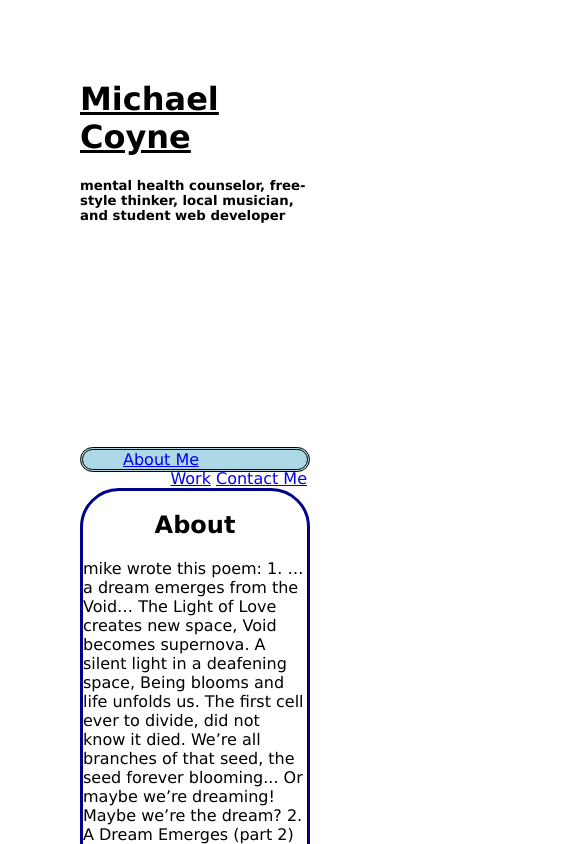
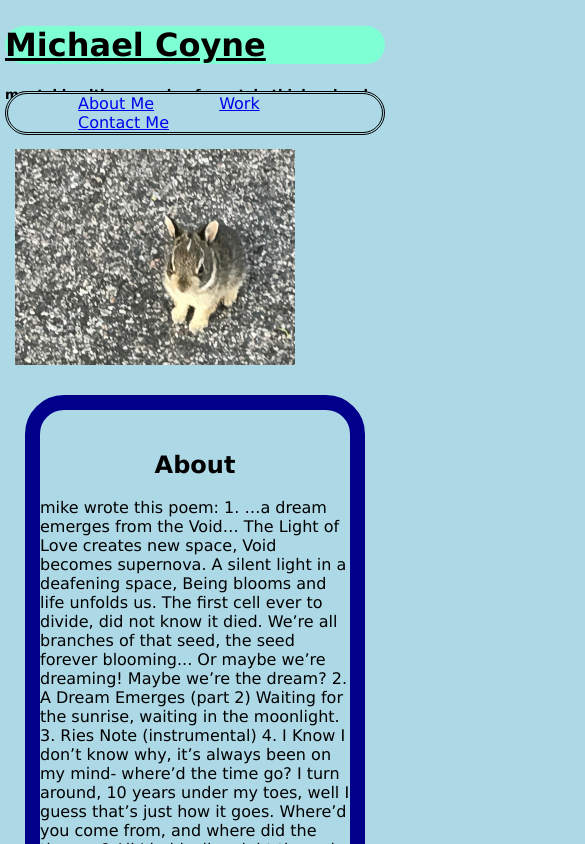
Before and after one commit to MikeCoyne/portfolio, a plain HTML site: page index.html in a window 390 px wide. Shown: the top 844 px of the page, 585 px wide, since content can reach past the window. Drawn offline with Linux system fonts and the light colour scheme.

```diff
--- a/index.html
+++ b/index.html
@@ -9,20 +9,23 @@
     <title>Michael's Portfolio</title>
 </head>
 
-<body>
+<body class="all">
 
-        <header class="header">
+         <header id="header">
             <h1>Michael Coyne</h1>
+
            <h5>mental health counselor, free-style thinker, local musician, and student web developer</h5>
+
+           <nav>
            <img id="bunny" src="./assets/babybunny.jpeg"width="300px" height="300px" alt="a picture of me" >
+            </nav>
+
                <ul id="nav">
                  <a href="#about">About Me</a>
-              <div id="navright">
                  <a href="#work">Work</a>
                  <a href="#contact">Contact Me</a>
-              </div>
+
                </ul>
-
 
         </header>
 
@@ -32,16 +35,30 @@
                 It will be changed to an actual summary of my background
             at some point....-->
                 1.	…a dream emerges from the Void…
-The Light of Love creates new space, Void becomes supernova. A silent light in a deafening space, Being blooms and life unfolds us. The first cell ever to divide, did not know it died. We’re all branches of that seed, the seed forever blooming... Or maybe we’re dreaming! Maybe we’re the dream?
+The Light of Love creates new space, Void becomes supernova. A silent light in a deafening space,
+Being blooms and life unfolds us. The first cell ever to divide, did not know it died.
+We’re all branches of that seed, the seed forever blooming... Or maybe we’re dreaming! Maybe we’re the dream?
 2.	A Dream Emerges (part 2)
 Waiting for the sunrise, waiting in the moonlight.
 3.	Ries Note (instrumental)
 4.	I Know
-I don’t know why, it’s always been on my mind- where’d the time go? I turn around, 10 years under my toes, well I guess that’s just how it goes. Where’d you come from, and where did the time go? All I hold, slips right through my fingers, think it’s time for me to let go. What’s your goal? Maybe meta-transcendence? You know that’s just how I roll. Where’d you come from, and where did the time go? Say no more, you’ve already heard it, I know.
+I don’t know why, it’s always been on my mind- where’d the time go? I turn around, 10 years under my toes,
+well I guess that’s just how it goes. Where’d you come from, and where did the time go? All I hold, slips right through my fingers,
+think it’s time for me to let go. What’s your goal? Maybe meta-transcendence? You know that’s just how I roll. Where’d you come from,
+and where did the time go? Say no more, you’ve already heard it, I know.
 5.	Posture
-Make my vision clear and my posture right. Keep my breath deep and my heart alight. Keep our lives living in the Sunshine; closed eyes and an open mind. The sky knows, what the aura knows. The sky, the sky knows, like the aura knows. It’s not grasping and it’s not rejecting, nor rejecting grasping. Welcome to the all-accepting, isn’t that just what you wanted? Yeah..! The sky knows, that the aura knows. The sky, the sky knows like the aura.
+Make my vision clear and my posture right. Keep my breath deep and my heart alight.
+Keep our lives living in the Sunshine; closed eyes and an open mind. The sky knows,
+what the aura knows. The sky, the sky knows, like the aura knows. It’s not grasping and it’s not rejecting,
+nor rejecting grasping. Welcome to the all-accepting, isn’t that just what you wanted? Yeah..! The sky knows,
+that the aura knows. The sky, the sky knows like the aura.
 6.	Retroactive Meaning
-it seems for all we know, it’s still a mystery. I know She hears our prayer, She sends her healing. So I close my eyes, and I try to speak, then I realize, I’m ready to believe. They say that the ocean floor is not the deepest. They say that the wise road- it’s not the steepest. So I close my eyes, then I tried to speak. Then I realized, I am ready to believe. Do you know what I mean? Its retroactive meaning. You’ll see what I mean, when it’s complete.
+it seems for all we know, it’s still a mystery. I know She hears our prayer,
+She sends her healing. So I close my eyes, and I try to speak, then I realize,
+I’m ready to believe. They say that the ocean floor is not the deepest.
+They say that the wise road- it’s not the steepest. So I close my eyes,
+then I tried to speak. Then I realized, I am ready to believe. Do you know what I mean?
+Its retroactive meaning. You’ll see what I mean, when it’s complete.
 7.	Infinite Sunrise Aura
 Feelings show, then where do they go? Don’t we all know? We all know how... It’s hard to believe, the Truth is beautiful. It’s not something else. And I think you’re right. It’s not something else… and it’s something else, farther out. And it blows my mind, but it’s hard to tell, from the firelight, and Your cosmic spell. You’re farther out. When the time is right, we will know it well, when it’s right on time, like a silent bell. We’re farther out.
 8.	Bodhiworld
@@ -59,16 +76,17 @@ some say life is filled with sorrow, I cannot disagree. Is that the reason we wa
         <section id="work">
             <h2>Work</h2>
               <div>
+
                <button>
-                    <a href="#"> <img id="wheel" src="./assets/images.jpg" width="150px" height="70px" alt="an image of the feelings wheel">Spiritual Applications</a>
+                    <a href="#"> <img id="wheel" src="./assets/images.jpg" width="150px" height="70px" alt="an image of the feelings wheel"><b>Spiritual Applications</b></a>
                 </button>
 
                 <button>
-                    <a href="#"> <img id="glasses" src="./assets/glasses.jpg" width="150px" height="70px" alt="image of sunglasses">Cheapest Sunglasses Finder</a>
+                    <a href="#"> <img id="glasses" src="./assets/glasses.jpg" width="150px" height="70px" alt="image of sunglasses"><strong>Cheapest Sunglasses Finder</strong></a>
                 </button>
 
                 <button>
-                    <a href="#"> <img id="apps" src="./assets/app.jpg" width="150px" height="70px" alt="an image of a mobile phone">Best App Finder</a>
+                    <a href="#"> <img id="apps" src="./assets/app.jpg" width="150px" height="70px" alt="an image of a mobile phone"><strong>Best App Finder</strong></a>
                 </button>
                 <a href="#"> </a>
             </div>
@@ -81,7 +99,7 @@ some say life is filled with sorrow, I cannot disagree. Is that the reason we wa
                 <a href="http://www.linkedin.com/in/michael-coyne-665211207">LinkedIn</a>
             </p><br>
             <nav>
-                <a href="#nav"> Back to Top</a>
+                <a href="#header"> Back to Top</a>
             </nav>
         </section>
 
--- a/style.css
+++ b/style.css
@@ -5,38 +5,46 @@
 
 
 body {
-    margin: 5em;
+    margin:5px;
+    display:flex;
+    background-color: lightblue;
 }
 
-.header {
-    display: block;
+/* .header {
+    display: flex;
     flex-wrap: wrap;
+
+} */
+
+h1 {
+    text-decoration: underline;
+    border-radius:30px;
+}
+
+nav {
+    display: flex;
 
 }
 
-h1 {
-    text-decoration: underline;
+#nav {
 
-}
-
-
-
-#nav {
-    display: block;
     border-style: double;
     border-radius: 33px;
-    float: center;
+    float: right;
     justify-content:space-between;
     background-color: lightblue;
 
 }
 
-#navright {
+/* #navright {
     float: right;
     align-content: space-between;
+} */
+
+ul {
+    position: relative;
+    top: -300px;
 }
-
-
 
 #myBtn {
     border: none;
@@ -49,26 +57,31 @@ h1 {
     border-style: solid;
     border-color: darkblue;
     border-radius: 39px;
-
+    border-width: 15px;
+    margin:20px;
 }
 
 #work {
     border-style: solid;
     border-color: darkblue;
     border-radius: 39px;
+    border-width: 15px;
+    margin:20px;
+    flex-flow: inherit;
 }
 
-
+.all {
+    flex: 1 0 200px;
+}
 
  #bunny {
-    margin-right:auto;
-    margin-bottom:auto;
+
     padding: 10px;
     position: relative;
-    top: -150px;
-    left: 60em;
-    display:inline-block;
-
+    justify-content: flex-end;
+    display:flex;
+    max-width: 300px;
+    max-height: fit-content;
 }
 
 a:hover {
@@ -93,7 +106,17 @@ button {
 
 button:hover {
     background-color:turquoise;
-    padding: 20px 60px;
+    padding: 10px 20px;
+}
+
+/*
+button a {
+    text-size-adjust: initial;
+} */
+
+h1 {
+    background-color:aquamarine;
+
 }
 
 
@@ -112,7 +135,9 @@ img {
     flex: 1 0 300px;
 }
 
-
+a {
+    padding: 30px;
+}
 
 p {
     text-align: center;
@@ -122,28 +147,22 @@ p {
 }
 
 
-@media screen and (max-width: 800px) {
-        img {
-       position:static;
-       left:0;
-       right:auto;
-
+@media (max-width: 1200px) {
+        nav, body {
+         position:relative;
     }
 }
 
 
 
-/* @media screen and (max-width: 700px) {
-           img     {
-        max-width: 30%;
-        position:absolute;
+@media screen and (max-width: 800px) {
+           nav, body     {
+        position: relative;
     }
 }
 
 @media screen and (max-width: 400px) {
-    img {
-        width: fit-content;
-        align-self:start;
+    nav, body {
+position: relative;
     }
 }
-     */
```
Also changed, not shown: 2 other files. Lines whose indentation alone changed are shown as unchanged.
